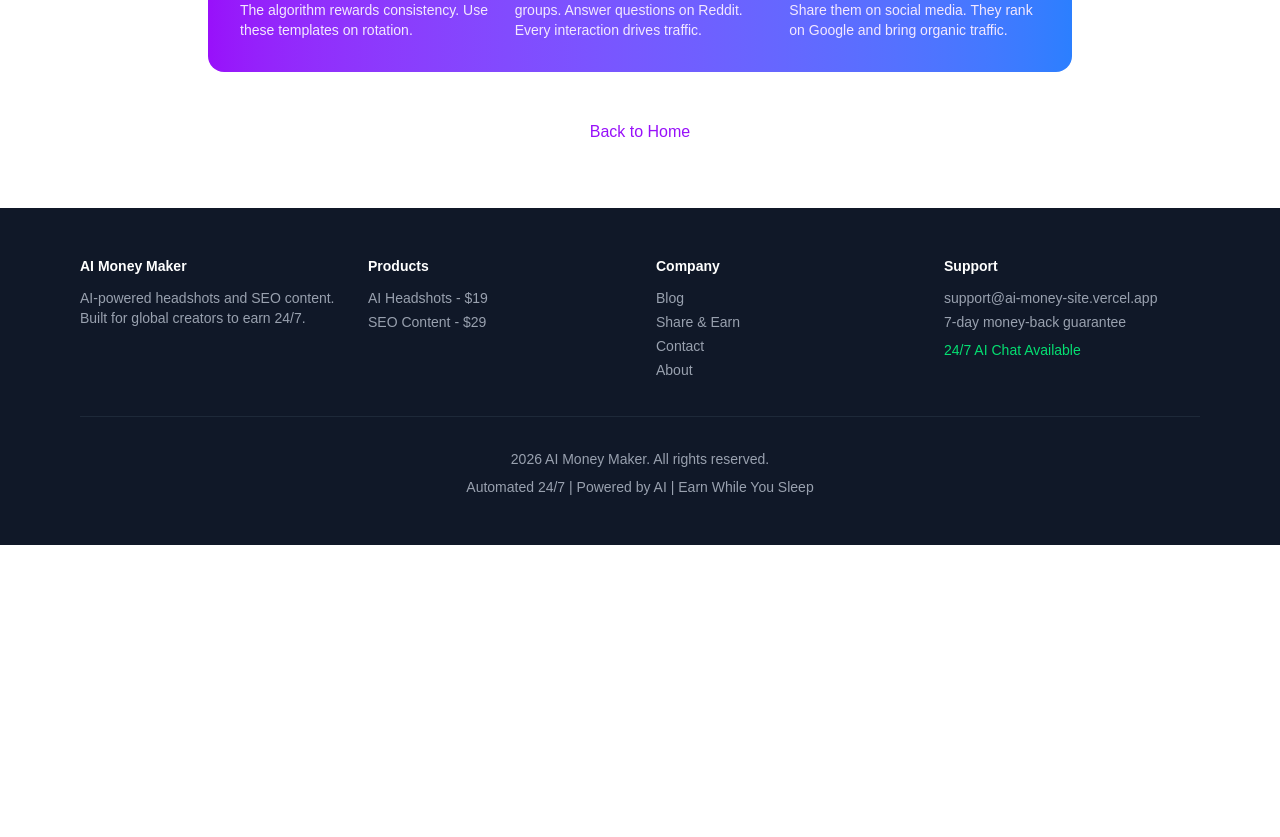
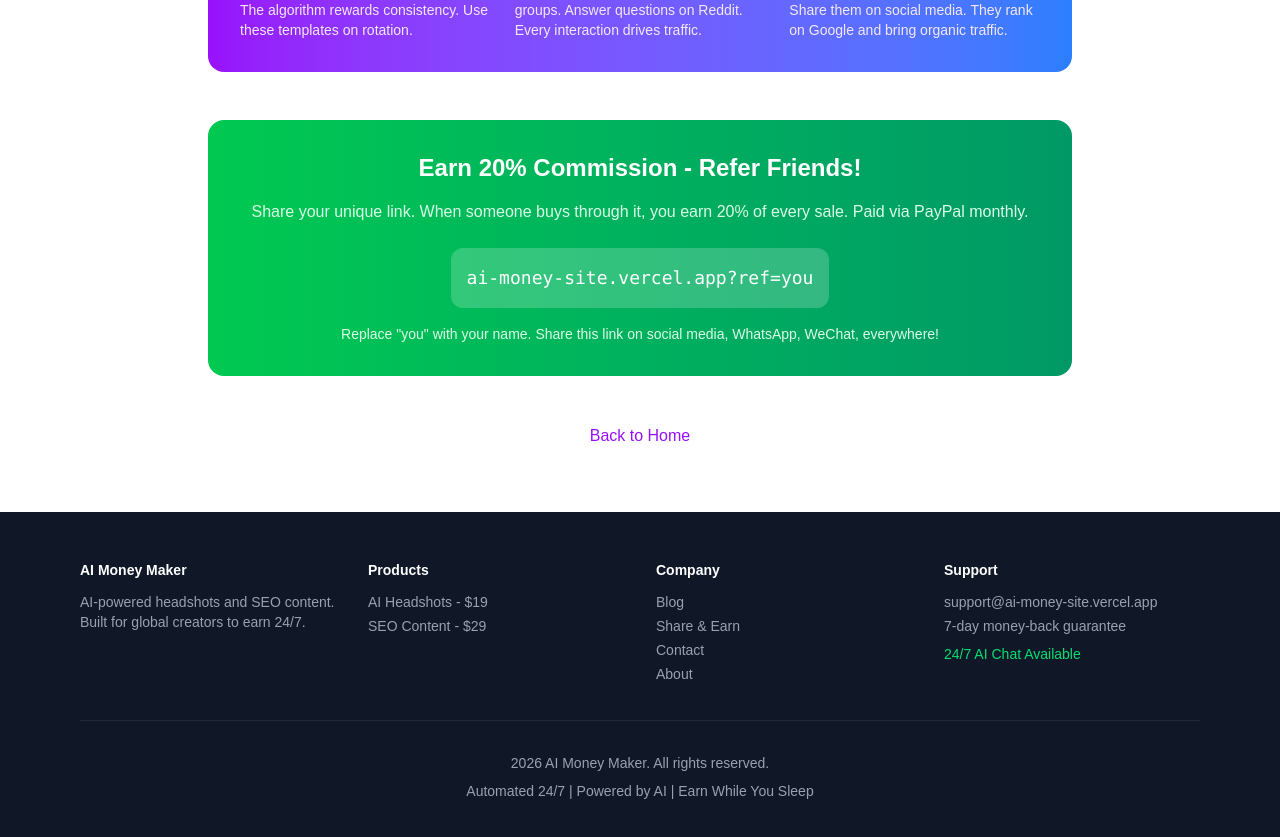
Before and after one commit to lzysas/ai-money-site, a Next.js app: page /share in a window 1280 px wide. Shown: the part 2384-3221 px from the top of the page. Before the commit the page ends 2929 px from the top, so only its background shows below. Built offline with nearby package versions, Linux system fonts and the light colour scheme.

Commit message:
add referral commission system + search engine ping

```diff
--- a/src/app/share/page.tsx
+++ b/src/app/share/page.tsx
@@ -106,6 +106,16 @@ export default function SharePage() {
         </div>
       </div>
 
+
+      <div className="mt-12 p-8 bg-gradient-to-r from-green-500 to-emerald-600 rounded-2xl text-white text-center">
+        <h2 className="text-2xl font-bold mb-4">Earn 20% Commission - Refer Friends!</h2>
+        <p className="mb-6 text-green-100">Share your unique link. When someone buys through it, you earn 20% of every sale. Paid via PayPal monthly.</p>
+        <div className="bg-white/20 rounded-xl p-4 inline-block mb-4">
+          <code className="text-white text-lg">ai-money-site.vercel.app?ref=you</code>
+        </div>
+        <p className="text-sm text-green-100">Replace "you" with your name. Share this link on social media, WhatsApp, WeChat, everywhere!</p>
+      </div>
+
       <div className="mt-12 text-center">
         <Link href="/" className="text-purple-600 hover:underline">Back to Home</Link>
       </div>
```
